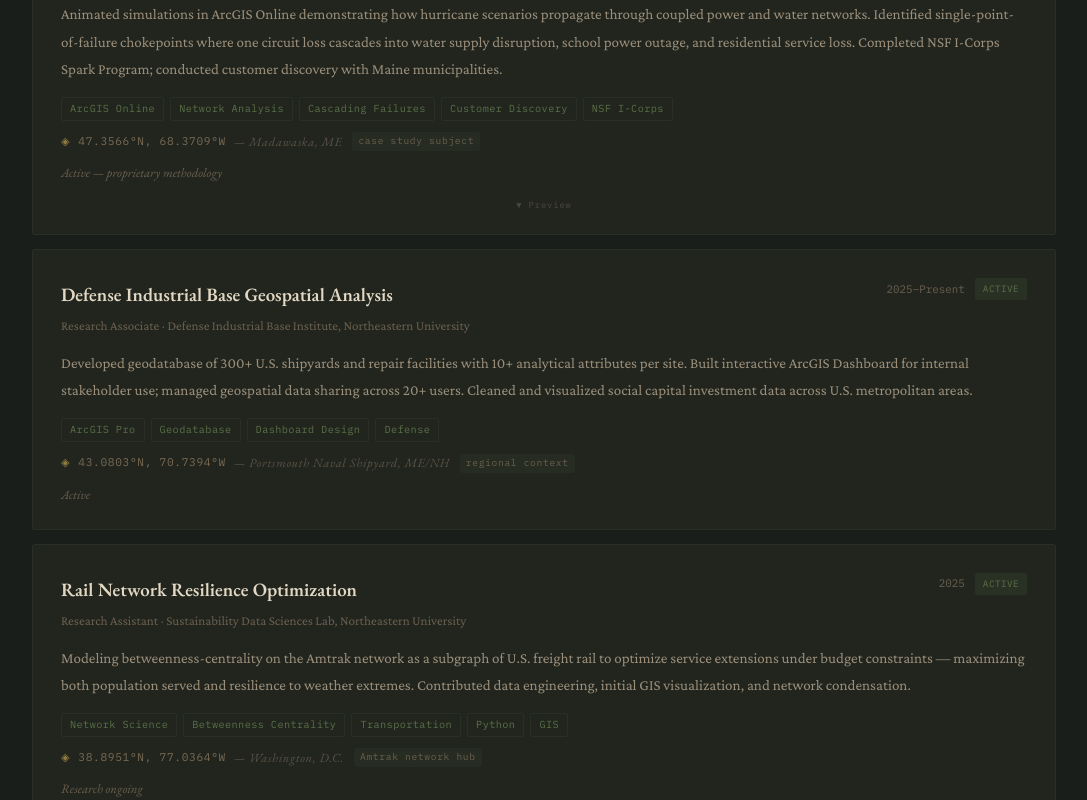
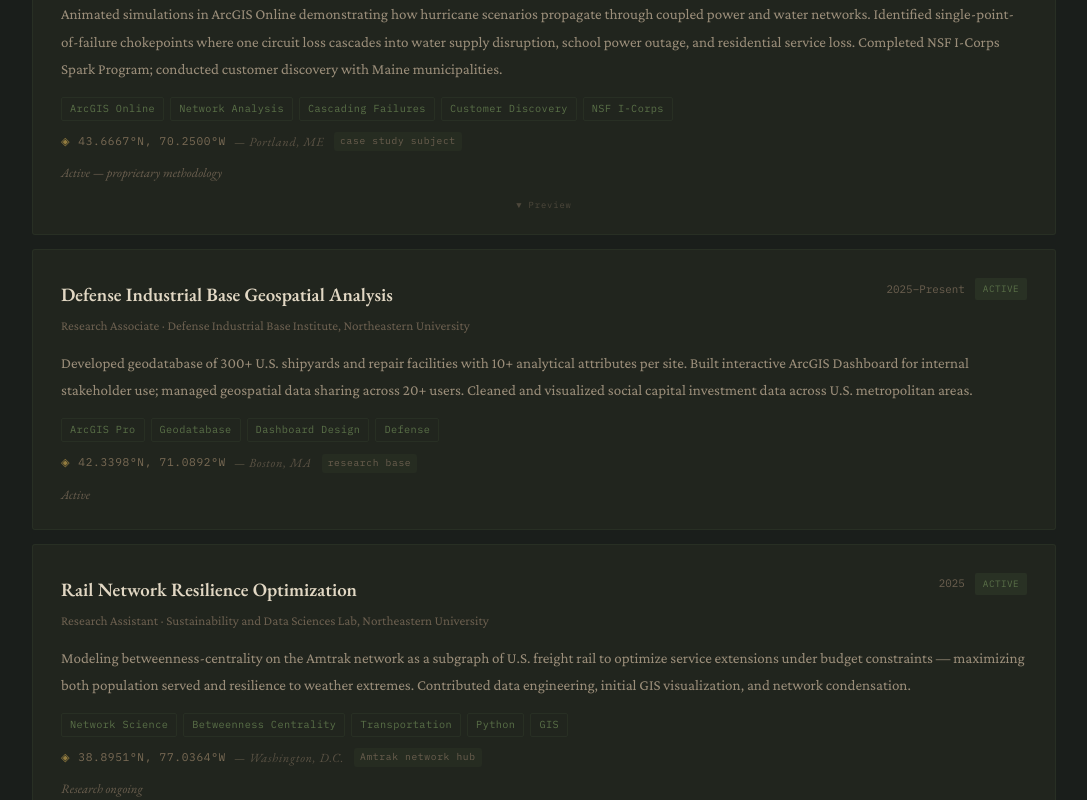
Before and after one commit to justing0909/geoportfolio, a Next.js app: page / in a window 1280 px wide. Shown: the part 2260-3060 px from the top of the page, without its empty margins (96-1183 px from the left). Built offline with nearby package versions, Linux system fonts and the light colour scheme.

Commit message:
added somne links

```diff
--- a/app/components/GeoPortfolio.jsx
+++ b/app/components/GeoPortfolio.jsx
@@ -199,7 +199,7 @@ const researchThemes = [
       {
         title: "What on Earth is Google AlphaEarth?",
         role: "Lead Developer & Co-Author",
-        org: "Sustainability Data Sciences Lab, Northeastern University",
+        org: "Sustainability and Data Sciences Lab, Northeastern University",
         year: "2025",
         summary: "Investigating interpretability of Google DeepMind's 64-dimensional AlphaEarth satellite embeddings — identifying which dimensions are most predictive for ESA WorldCover land cover classification. Built a full-stack interactive dashboard (React/TypeScript, Python/Polars) for exploring 100K+ experimental records.",
         tags: ["GeoAI", "Foundation Models", "React/TypeScript", "Python/Polars", "Data Visualization"],
@@ -211,7 +211,7 @@ const researchThemes = [
       {
         title: "Encyclopedia of GIS — Chapter Revisions",
         role: "Contributing Researcher",
-        org: "Sustainability Data Sciences Lab, Northeastern University",
+        org: "Sustainability and Data Sciences Lab, Northeastern University",
         year: "2025",
         summary: "Updated three chapters from their 2017 publication: 'Climate Extremes and Informing Adaptation,' 'Informing Climate Adaptation with Earth System Models and Big Data,' and 'Climate Adaptation, Introduction.'",
         tags: ["Climate Science", "Technical Writing", "Literature Review"],
@@ -237,7 +237,7 @@ const researchThemes = [
         summary: "Animated simulations in ArcGIS Online demonstrating how hurricane scenarios propagate through coupled power and water networks. Identified single-point-of-failure chokepoints where one circuit loss cascades into water supply disruption, school power outage, and residential service loss. Completed NSF I-Corps Spark Program; conducted customer discovery with Maine municipalities.",
         tags: ["ArcGIS Online", "Network Analysis", "Cascading Failures", "Customer Discovery", "NSF I-Corps"],
         links: {},
-        coord: { lat: "47.3566°N", lon: "68.3709°W", label: "Madawaska, ME", note: "case study subject" },
+        coord: { lat: "43.6667°N", lon: "70.2500°W", label: "Portland, ME", note: "case study subject" },
         status: "Active — proprietary methodology",
         preview: { type: "image", hint: "Animated simulation still" },
       },
@@ -249,14 +249,14 @@ const researchThemes = [
         summary: "Developed geodatabase of 300+ U.S. shipyards and repair facilities with 10+ analytical attributes per site. Built interactive ArcGIS Dashboard for internal stakeholder use; managed geospatial data sharing across 20+ users. Cleaned and visualized social capital investment data across U.S. metropolitan areas.",
         tags: ["ArcGIS Pro", "Geodatabase", "Dashboard Design", "Defense"],
         links: {},
-        coord: { lat: "43.0803°N", lon: "70.7394°W", label: "Portsmouth Naval Shipyard, ME/NH", note: "regional context" },
+        coord: { lat: "42.3398°N", lon: "71.0892°W", label: "Boston, MA", note: "research base" },
         status: "Active",
         preview: null,
       },
       {
         title: "Rail Network Resilience Optimization",
         role: "Research Assistant",
-        org: "Sustainability Data Sciences Lab, Northeastern University",
+        org: "Sustainability and Data Sciences Lab, Northeastern University",
         year: "2025",
         summary: "Modeling betweenness-centrality on the Amtrak network as a subgraph of U.S. freight rail to optimize service extensions under budget constraints — maximizing both population served and resilience to weather extremes. Contributed data engineering, initial GIS visualization, and network condensation.",
         tags: ["Network Science", "Betweenness Centrality", "Transportation", "Python", "GIS"],
@@ -293,7 +293,7 @@ const researchThemes = [
         year: "2024–2025",
         summary: "Led planning and execution of GIS Day 2024 — coordinated speakers, catering, logistics, and served as master of ceremonies. Increased attendance four-fold. Returned as featured speaker at GIS Day 2025 presenting AlphaEarth research.",
         tags: ["Event Planning", "Community Building", "GIS Advocacy", "Public Speaking"],
-        links: {},
+        links: {live: "https://cssh.northeastern.edu/nulab/fall-2025-gis-day/"},
         coord: { lat: "42.3398°N", lon: "71.0892°W", label: "Northeastern University, Boston", note: "event venue" },
         status: "Completed",
         preview: { type: "image", hint: "Event photos" },
@@ -305,7 +305,7 @@ const researchThemes = [
         year: "2025",
         summary: "Collected baseline resilience indicators (transportation, public safety, urbanism) for three communities in St. Thomas, USVI using the I-RES methodology. Created animated population migration timeline from U.S. Census data. Developed StoryMaps for Caribbean infrastructure challenges. Assisted planning collaborative sessions integrating local stakeholder input into resilience assessments.",
         tags: ["StoryMaps", "Census Data", "Community Engagement", "I-RES"],
-        links: {},
+        links: {live: "https://storymaps.arcgis.com/stories/1b49c1a74cab42b8b7897044cf8501d2", live: "https://storymaps.arcgis.com/stories/d0081be96ae64e3d8a01f27e9c5214f9", live: "https://storymaps.arcgis.com/stories/6dccd4993a1d4b01a07fd4628ce84c71"},
         coord: { lat: "18.3358°N", lon: "64.9307°W", label: "St. Thomas, USVI", note: "field site" },
         status: "Completed",
         preview: { type: "image", hint: "StoryMap & population timeline" },
@@ -317,7 +317,7 @@ const researchThemes = [
         year: "2024",
         summary: "Created 3D panorama tour of Porto Novo, Benin for the African Built Heritage Hub using 3DVista. Processed LiDAR point cloud data into mesh layers for urban-scale 3D models in ArcGIS Online.",
         tags: ["3DVista", "LiDAR", "Point Clouds", "ArcGIS Online", "Digital Heritage"],
-        links: {},
+        links: {live: "https://african-built-heritage-nu.hub.arcgis.com/"},
         coord: { lat: "6.4969°N", lon: "2.6289°E", label: "Porto Novo, Benin", note: "subject location" },
         status: "Completed",
         preview: { type: "image", hint: "3D panorama & LiDAR model" },
@@ -747,7 +747,7 @@ export default function GeoPortfolio() {
               embeddings to power grids to rail networks, my work maps the
               interdependencies that traditional analysis misses. Currently a GIS Specialist
               at <a href="https://enodia.us" target="_blank" rel="noopener" className="footer-link" style={{ fontSize: "inherit" }}>Enodia</a> and
-              Research Associate at Northeastern University's Sustainability Data Sciences Lab.
+              Research Associate at Northeastern University's Sustainability and Data Sciences Lab.
             </p>
 
             <div className={`hero-links ${loaded ? "fade-up delay-5" : ""}`} style={{
@@ -757,7 +757,7 @@ export default function GeoPortfolio() {
                 { label: "GitHub", href: "https://github.com/justing0909" },
                 { label: "ORCID", href: "https://orcid.org/0009-0009-9133-6135" },
                 { label: "LinkedIn", href: "https://linkedin.com/in/justinmguthrie" },
-                { label: "CV", href: "#" },
+                { label: "CV", href: "C:\\Users\\guthrie.j\\Downloads\\GeoPortfolio\\geoportfolio\\public\\Justin_Guthrie_CV.pdf" },
               ].map(link => (
                 <a key={link.label} href={link.href} target="_blank" rel="noopener" className="hero-ext-link">
                   {link.label}
--- a/app/layout.js
+++ b/app/layout.js
@@ -20,10 +20,10 @@ const ibmPlexMono = IBM_Plex_Mono({
 });
 
 export const metadata = {
-  title: 'Justin Guthrie — GeoPortfolio',
+  title: 'Justin Guthrie | GeoPortfolio',
   description: 'GIS, GeoAI, and infrastructure resilience research portfolio',
   openGraph: {
-    title: 'Justin Guthrie — GeoPortfolio',
+    title: 'Justin Guthrie | GeoPortfolio',
     description: 'Mapping what connects — and what breaks.',
     type: 'website',
   },
```
